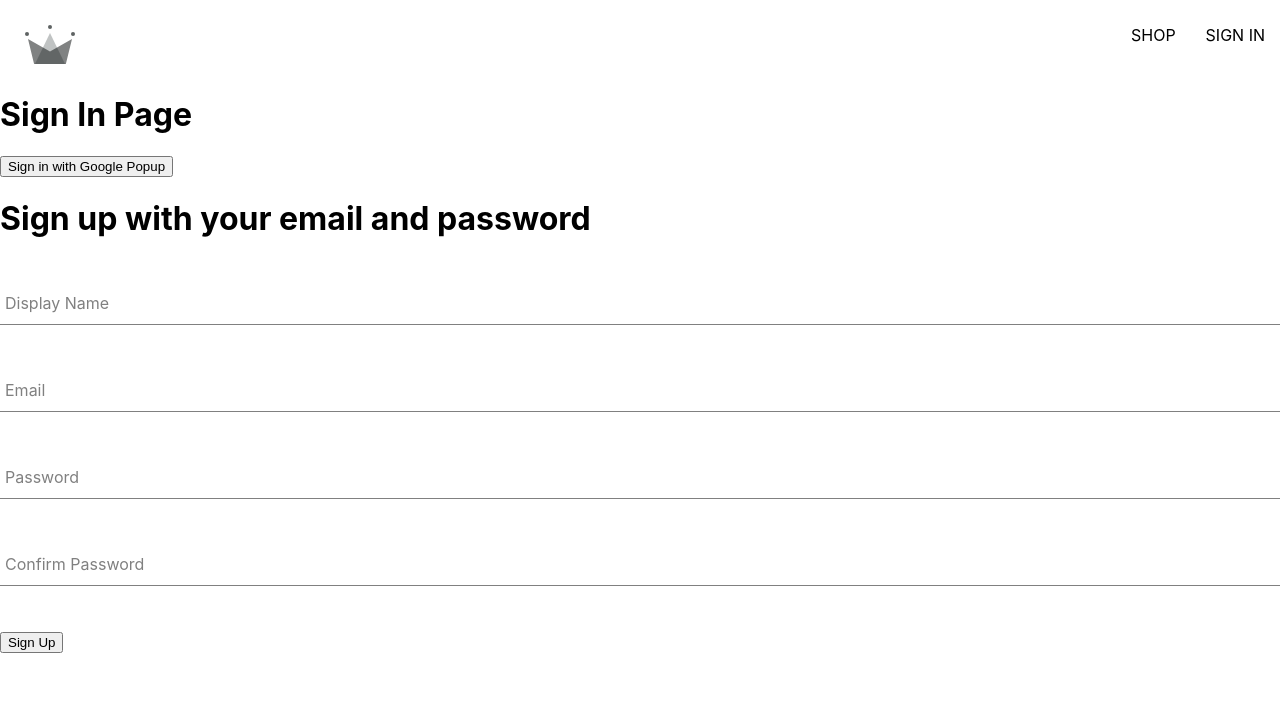
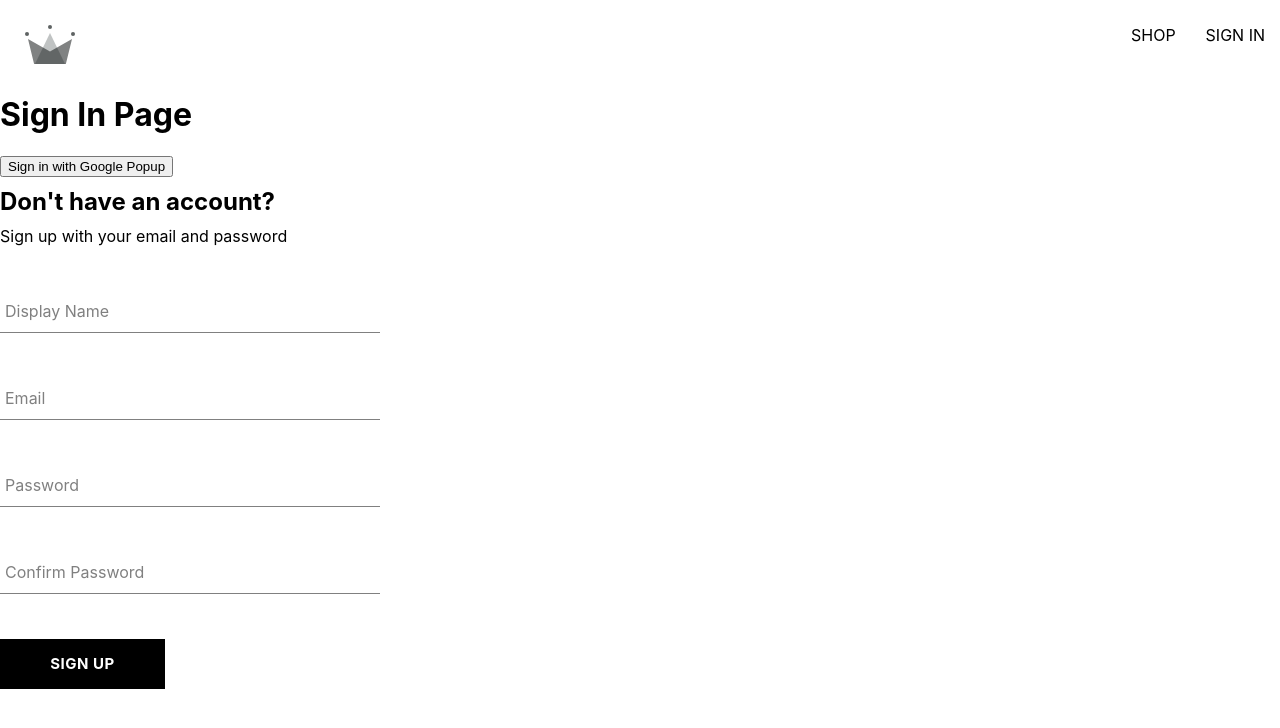
Before and after one commit to nickabate/react-ecommerce-site, a React (Create React App) app: page /sign-in in a window 1280 px wide. Shown: the top 728 px of the page. Built offline with nearby package versions, Linux system fonts and the light colour scheme; the HTML template or start-up script is replaced by a standard one.

Commit message:
button component

```diff
--- /dev/null
+++ b/src/components/Button/Button.js
@@ -0,0 +1,25 @@
+import "./Button.scss";
+
+/*
+default
+inverted
+google sign in
+*/
+
+const BUTTON_TYPE_CLASSES = {
+  google: "google-sign-in",
+  inverted: "inverted",
+};
+
+const Button = ({ children, buttonType, ...otherProps }) => {
+  return (
+    <button
+      className={`button-container ${BUTTON_TYPE_CLASSES[buttonType]}`}
+      {...otherProps}
+    >
+      {children}
+    </button>
+  );
+};
+
+export default Button;
--- /dev/null
+++ b/src/components/Button/Button.scss
@@ -0,0 +1,46 @@
+.button-container {
+  min-width: 165px;
+  width: auto;
+  height: 50px;
+  letter-spacing: 0.5px;
+  line-height: 50px;
+  padding: 0 35px 0 35px;
+  font-size: 15px;
+  background-color: black;
+  color: white;
+  text-transform: uppercase;
+  font-family: "Inter";
+  font-weight: bolder;
+  border: none;
+  cursor: pointer;
+  display: flex;
+  justify-content: center;
+
+  &:hover {
+    background-color: white;
+    color: black;
+    border: 1px solid black;
+  }
+
+  &.google-sign-in {
+    background-color: #4285f4;
+    color: white;
+
+    &:hover {
+      background-color: #357ae8;
+      border: none;
+    }
+  }
+
+  &.inverted {
+    background-color: white;
+    color: black;
+    border: 1px solid black;
+
+    &:hover {
+      background-color: black;
+      color: white;
+      border: none;
+    }
+  }
+}
--- a/src/components/SignUpForm/SignUpForm.js
+++ b/src/components/SignUpForm/SignUpForm.js
@@ -1,10 +1,13 @@
 import { useState } from "react";
 import FormInput from "../FormInput/FormInput";
+import Button from "../Button/Button";
 
 import {
   createAuthUserWithEmailAndPassword,
   createUserDocumentFromAuth,
 } from "../../utils/Firebase";
+
+import "./SignUpForm.scss";
 
 const defaultFormFields = {
   displayName: "",
@@ -53,8 +56,9 @@
   };
 
   return (
-    <div>
-      <h1>Sign up with your email and password</h1>
+    <div className="sign-up-container">
+      <h2>Don't have an account?</h2>
+      <span>Sign up with your email and password</span>
       <form onSubmit={handleSubmit}>
         <FormInput
           label="Display Name"
@@ -88,7 +92,7 @@
           name="confirmPassword"
           value={confirmPassword}
         />
-        <button type="submit">Sign Up</button>
+        <Button type="submit">Sign Up</Button>
       </form>
     </div>
   );
--- a/src/components/SignUpForm/SignUpForm.scss
+++ b/src/components/SignUpForm/SignUpForm.scss
@@ -0,0 +1,9 @@
+.sign-up-container {
+  display: flex;
+  flex-direction: column;
+  width: 380px;
+
+  h2 {
+    margin: 10px 0;
+  }
+}
```
